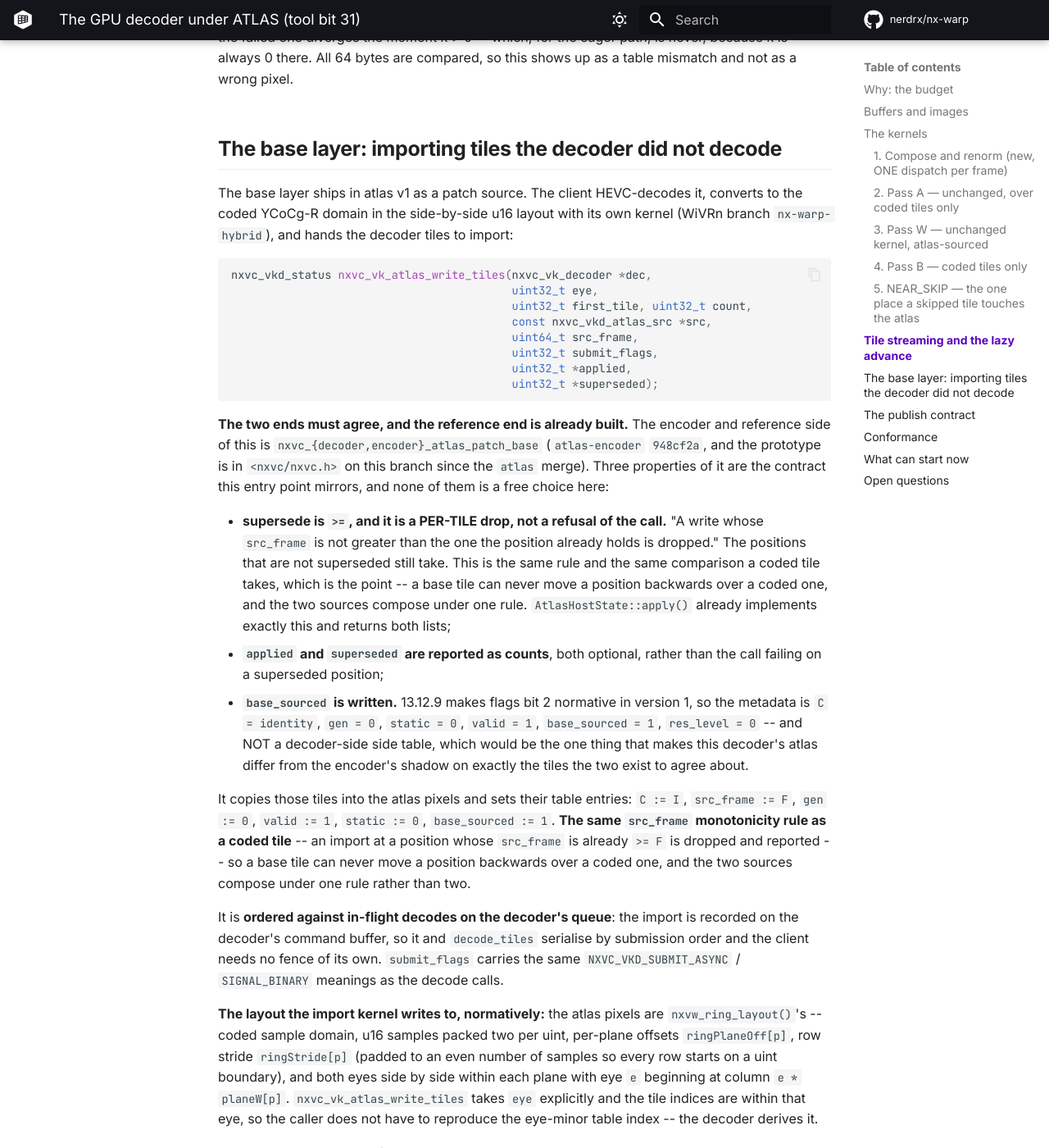
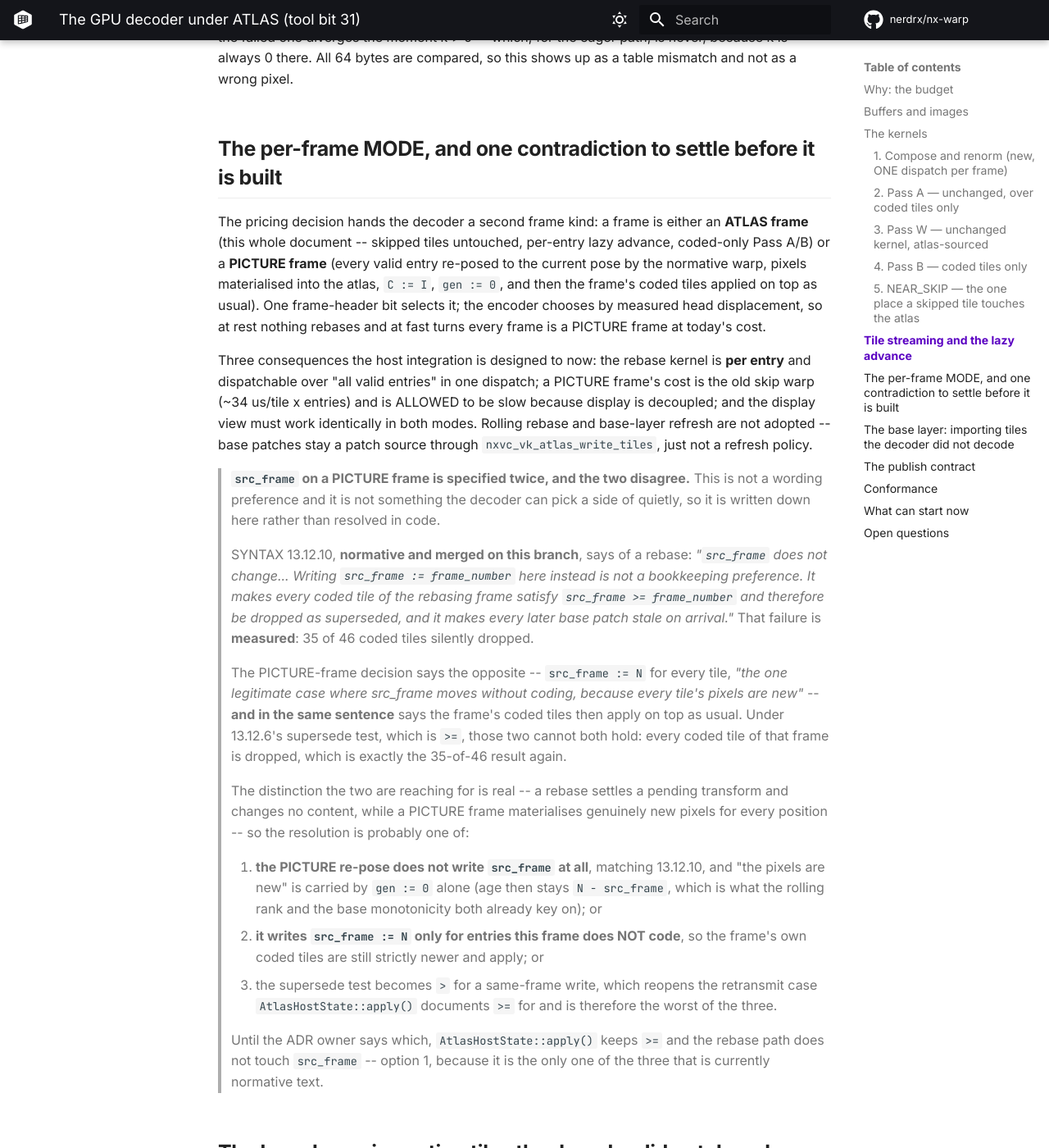
Before and after one commit to nerdrx/nx-warp, an MkDocs documentation site: the page built from docs/ATLAS-DECODER.md, in a window 1280 px wide and 1400 px high, scrolled down 9489 px. Shown: the whole window at 82% size. Built offline with MkDocs 1.6.1 and Material for MkDocs 9.7.7, drawn with Linux system fonts in a browser that asks for light colours; comment, search, counter and statistics services are not loaded.

Commit message:
docs(atlas): the per-frame mode, and the src_frame contradiction in it
The pricing decision gives the decoder a second frame kind -- ATLAS frame or
PICTURE frame, one header bit, chosen by measured head displacement -- and
three things the host integration must be designed to: the rebase kernel stays
PER ENTRY and dispatchable over "all valid entries" in one dispatch, a PICTURE
frame is allowed to cost the old skip warp (~34 us/tile x entries) because
display is decoupled, and the display view must work identically in both modes.
Rolling rebase and base-layer refresh are not adopted; base patches stay a
patch source through `nxvc_vk_atlas_write_tiles` and not a refresh policy.

Recorded with it, because the decoder cannot pick a side of this quietly:
**`src_frame` on a PICTURE frame is now specified twice and the two disagree.**

SYNTAX 13.12.10 -- normative, and merged onto this branch in the commit before
this one -- says a rebase does NOT change `src_frame`, and says exactly why:
"it makes every coded tile of the rebasing frame satisfy
`src_frame >= frame_number` and therefore be dropped as superseded".  That is
the failure the atlas owner already MEASURED at 35 of 46 coded tiles.

The PICTURE-frame decision says `src_frame := N` for every tile AND that the
frame's own coded tiles then apply on top as usual.  Under 13.12.6's supersede
test, which is `>=`, those two cannot both hold -- it is the 35-of-46 result
again, reached from the other direction.

The distinction being reached for is real: a rebase settles a pending
transform and changes no content, while a PICTURE frame materialises genuinely
new pixels everywhere.  Three resolutions are set out in the doc; the decoder
holds option 1 -- the re-pose does not write `src_frame`, and "the pixels are
new" is carried by `gen := 0` alone -- because it is the only one of the three
that is currently normative text, and because age stays `N - src_frame`, which
is what both the rolling rank and the base-patch monotonicity already key on.

`AtlasHostState::apply()` keeps `>=` unchanged until the ADR owner rules.

Co-Authored-By: Claude Fable 5.1 <noreply@anthropic.com>

```diff
--- a/docs/ATLAS-DECODER.md
+++ b/docs/ATLAS-DECODER.md
@@ -400,6 +400,62 @@ failed one diverges the moment k > 0 -- which, for the eager path, is never,
 because k is always 0 there. All 64 bytes are compared, so this shows up as a
 table mismatch and not as a wrong pixel.
 
+## The per-frame MODE, and one contradiction to settle before it is built
+
+The pricing decision hands the decoder a second frame kind: a frame is either
+an **ATLAS frame** (this whole document -- skipped tiles untouched, per-entry
+lazy advance, coded-only Pass A/B) or a **PICTURE frame** (every valid entry
+re-posed to the current pose by the normative warp, pixels materialised into
+the atlas, `C := I`, `gen := 0`, and then the frame's coded tiles applied on
+top as usual). One frame-header bit selects it; the encoder chooses by measured
+head displacement, so at rest nothing rebases and at fast turns every frame is
+a PICTURE frame at today's cost.
+
+Three consequences the host integration is designed to now: the rebase kernel
+is **per entry** and dispatchable over "all valid entries" in one dispatch; a
+PICTURE frame's cost is the old skip warp (~34 us/tile x entries) and is
+ALLOWED to be slow because display is decoupled; and the display view must
+work identically in both modes. Rolling rebase and base-layer refresh are not
+adopted -- base patches stay a patch source through
+`nxvc_vk_atlas_write_tiles`, just not a refresh policy.
+
+> **`src_frame` on a PICTURE frame is specified twice, and the two disagree.**
+> This is not a wording preference and it is not something the decoder can pick
+> a side of quietly, so it is written down here rather than resolved in code.
+>
+> SYNTAX 13.12.10, **normative and merged on this branch**, says of a rebase:
+> *"`src_frame` does not change... Writing `src_frame := frame_number` here
+> instead is not a bookkeeping preference. It makes every coded tile of the
+> rebasing frame satisfy `src_frame >= frame_number` and therefore be dropped
+> as superseded, and it makes every later base patch stale on arrival."* That
+> failure is **measured**: 35 of 46 coded tiles silently dropped.
+>
+> The PICTURE-frame decision says the opposite -- `src_frame := N` for every
+> tile, *"the one legitimate case where src_frame moves without coding, because
+> every tile's pixels are new"* -- **and in the same sentence** says the
+> frame's coded tiles then apply on top as usual. Under 13.12.6's supersede
+> test, which is `>=`, those two cannot both hold: every coded tile of that
+> frame is dropped, which is exactly the 35-of-46 result again.
+>
+> The distinction the two are reaching for is real -- a rebase settles a
+> pending transform and changes no content, while a PICTURE frame materialises
+> genuinely new pixels for every position -- so the resolution is probably one
+> of:
+>
+> 1. **the PICTURE re-pose does not write `src_frame` at all**, matching
+>    13.12.10, and "the pixels are new" is carried by `gen := 0` alone (age
+>    then stays `N - src_frame`, which is what the rolling rank and the base
+>    monotonicity both already key on); or
+> 2. **it writes `src_frame := N` only for entries this frame does NOT code**,
+>    so the frame's own coded tiles are still strictly newer and apply; or
+> 3. the supersede test becomes `>` for a same-frame write, which reopens the
+>    retransmit case `AtlasHostState::apply()` documents `>=` for and is
+>    therefore the worst of the three.
+>
+> Until the ADR owner says which, `AtlasHostState::apply()` keeps `>=` and the
+> rebase path does not touch `src_frame` -- option 1, because it is the only
+> one of the three that is currently normative text.
+
 ## The base layer: importing tiles the decoder did not decode
 
 The base layer ships in atlas v1 as a patch source. The client HEVC-decodes it,
```
